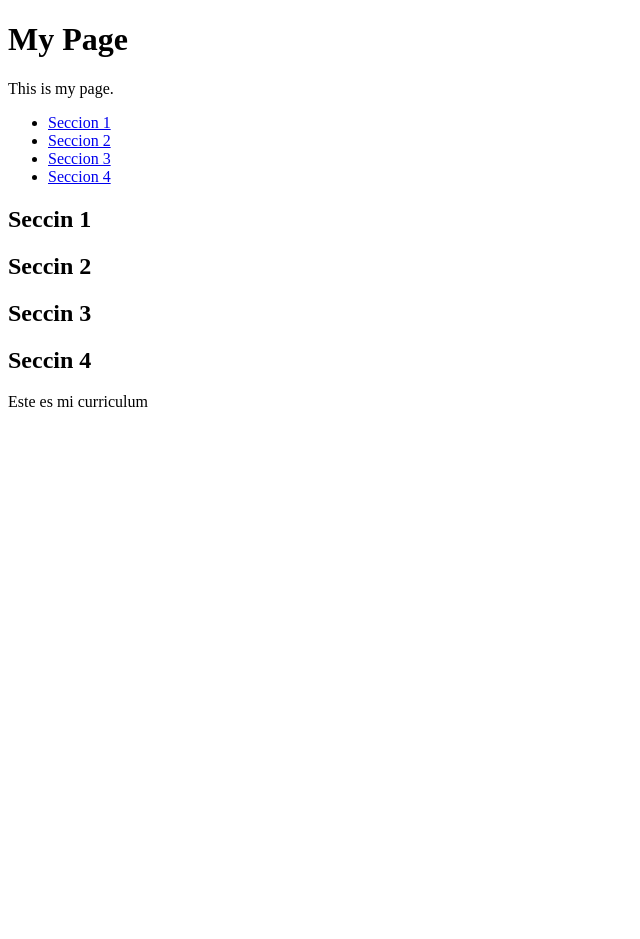
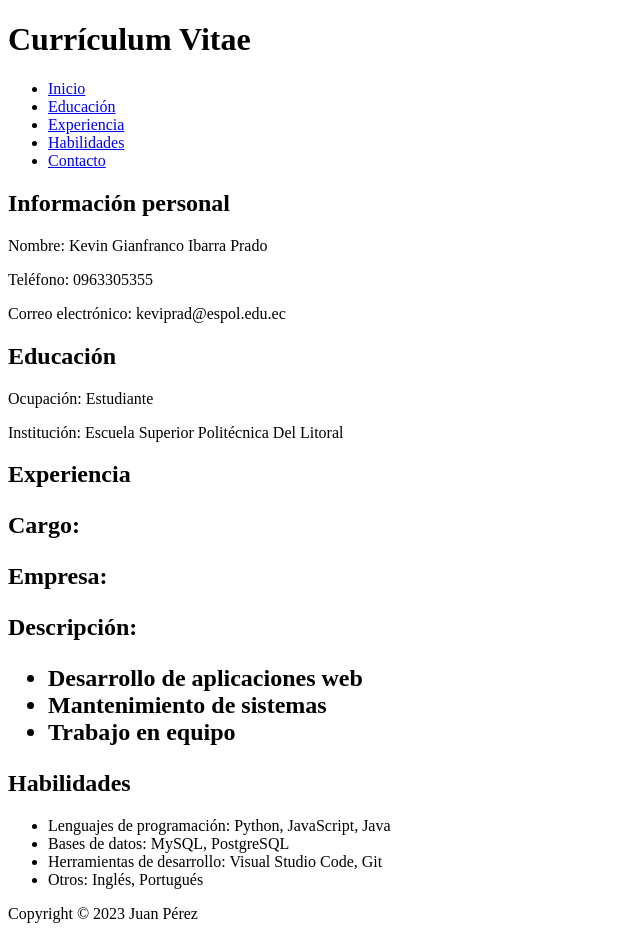
Before and after one commit to kevin523523/curriculum, a plain HTML site: page index.html in a window 1280 px wide. Shown: the whole page, without its empty margins (0-640 px from the left). Before the commit the page ends 800 px from the top, so only its background shows below. Drawn offline with Linux system fonts and the light colour scheme.

Commit message:
Update index.html

```diff
--- a/index.html
+++ b/index.html
@@ -1,35 +1,74 @@
 <!DOCTYPE html>
-<html>
+<html lang="es">
 <head>
-<title>My Page</title>
-<meta charset="utf-8">
-<meta name="viewport" content="width=device-width">
-<link rel="stylesheet" href="style.css">
+<meta charset="UTF-8">
+<title>Currículum Vitae</title>
 </head>
 <body>
-<h1>My Page</h1>
-<p>This is my page.</p>
-<nav class="menu">
+<header>
+<h1>Currículum Vitae</h1>
+</header>
+<nav>
 <ul>
-      <li><a href="#seccion1">Seccion 1</a></li>
-      <li><a href="#">Seccion 2</a></li>
-      <li><a href="#">Seccion 3</a></li>
-      <li><a href="#">Seccion 4</a></li>
+<li><a href="#">Inicio</a></li>
+<li><a href="#">Educación</a></li>
+<li><a href="#">Experiencia</a></li>
+<li><a href="#">Habilidades</a></li>
+<li><a href="#">Contacto</a></li>
 </ul>
 </nav>
-  <section>
-    <h1 id="seccion1">Seccin 1</h1>
+<section id="informacion-personal">
+<h2>Información personal</h2>
+<p>
+Nombre: <span>Kevin Gianfranco Ibarra Prado</span>
+</p>
+
+<p>
+Teléfono: <span>0963305355</span>
+</p>
+<p>
+Correo electrónico: <span>keviprad@espol.edu.ec</span>
+</p>
 </section>
-  <section>
-    <h1 id="seccion2">Seccin 2</h1>
+<section id="educacion">
+<h2>Educación</h2>
+<p>
+Ocupación: <span>Estudiante</span>
+</p>
+<p>
+Institución: <span>Escuela Superior Politécnica Del Litoral</span>
+</p>
+
 </section>
-  <section>
-    <h1 id="seccion3">Seccin 3</h1>
+<section id="experiencia">
+<h2>Experiencia</p>
+<p>
+Cargo: <span></span>
+</p>
+<p>
+Empresa: <span></span>
+</p>
+
+<p>
+Descripción:
+<ul>
+<li>Desarrollo de aplicaciones web</li>
+<li>Mantenimiento de sistemas</li>
+<li>Trabajo en equipo</li>
+</ul>
+</p>
 </section>
-  <section>
-    <h1 id="seccion4">Seccin 4</h1>
+<section id="habilidades">
+<h2>Habilidades</h2>
+<ul>
+<li>Lenguajes de programación: Python, JavaScript, Java</li>
+<li>Bases de datos: MySQL, PostgreSQL</li>
+<li>Herramientas de desarrollo: Visual Studio Code, Git</li>
+<li>Otros: Inglés, Portugués</li>
+</ul>
 </section>
-
-<footer>Este es mi curriculum</footer>
+<footer>
+<p>Copyright © 2023 Juan Pérez</p>
+</footer>
 </body>
 </html>
```
Lines whose indentation alone changed are shown as unchanged.
